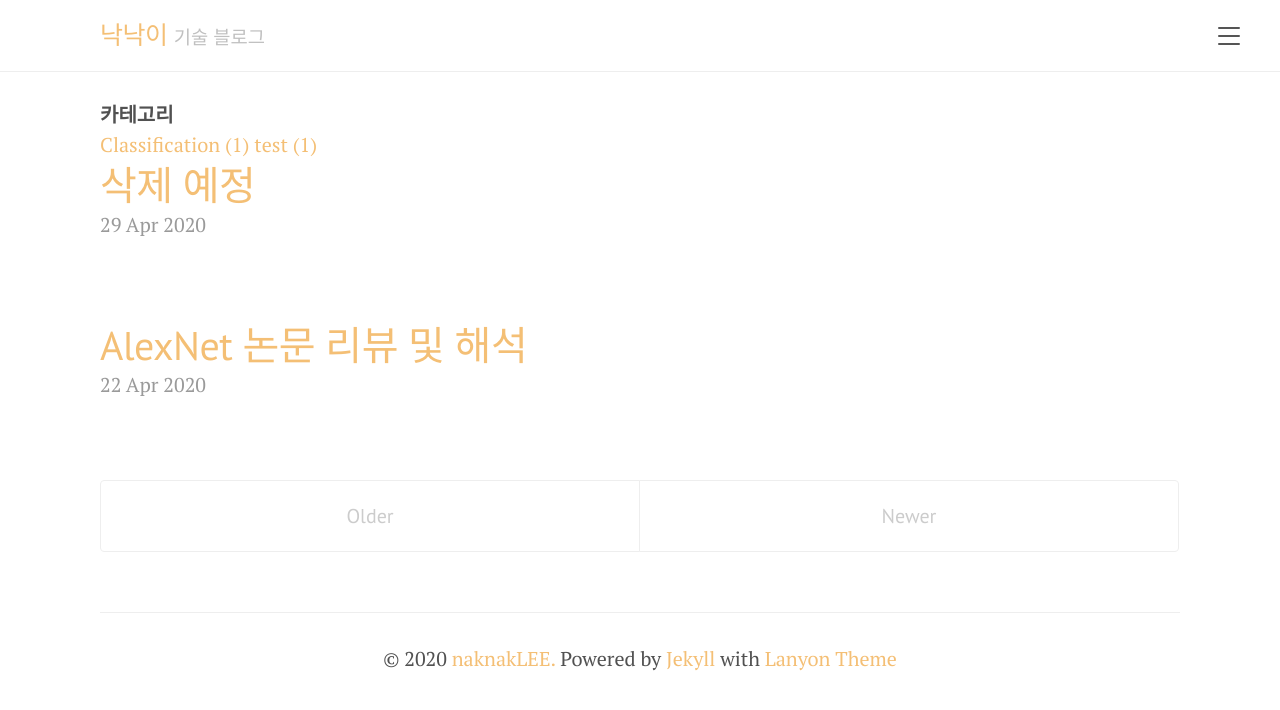
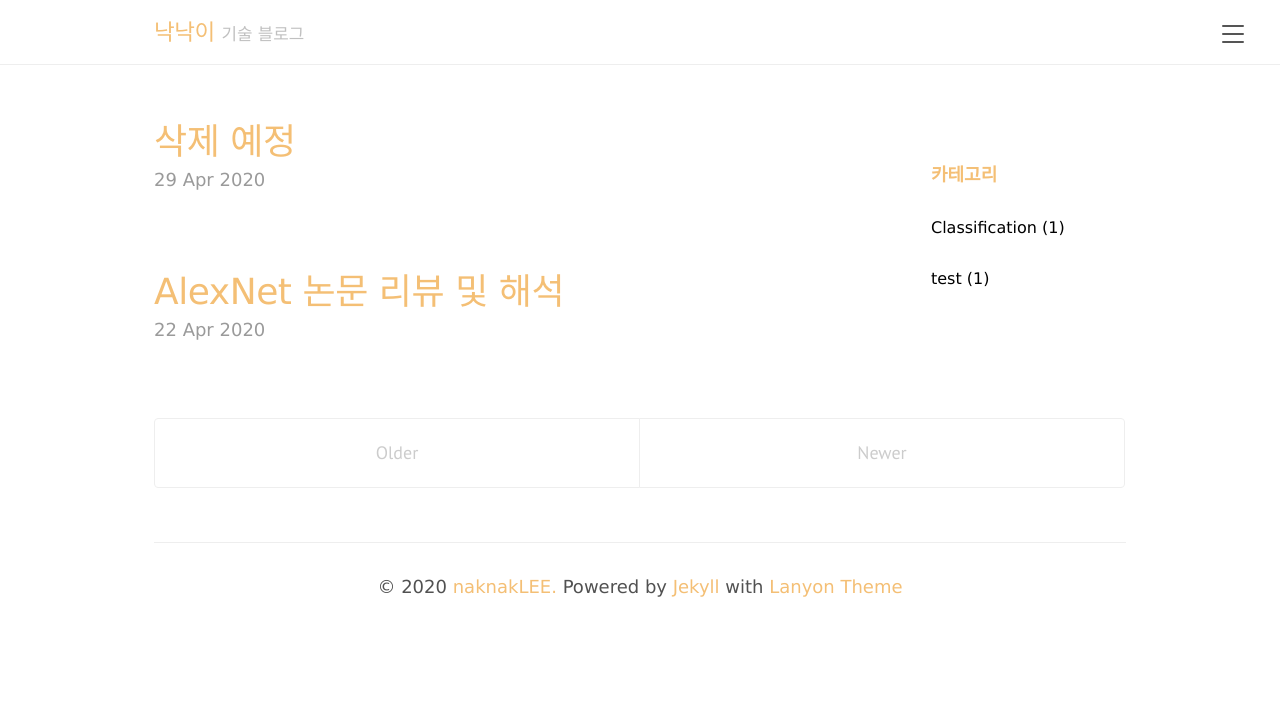
Before and after one commit to naknakLEE/naknakLEE.github.io, a Jekyll site: the page built from index.html, in a window 1280 px wide. Shown: the top 710 px of the page. Built offline with Jekyll 4.4.1, drawn with Linux system fonts in a browser that asks for light colours; the list of posts is cut into pages by our own code.

Commit message:
각종 css 변경

```diff
--- a/public/css/lanyon.css
+++ b/public/css/lanyon.css
@@ -39,15 +39,25 @@ html,
 body {
   overflow-x: hidden;
   /* 상단바 고정을 위한 속성 추가 */
-  padding-top: 50px;
+  /* padding-top: 50px; */
+
+  /* 폰트 추가 */
+  font: 400 18px/1.8 "Apple SD Gothic Neo","Nanum Barun Gothic","Nanum Gothic",Verdana,Arial,"Malgun Gothic",Dotum,sans-serif;
+
 }
 
 html {
-  font-family: "PT Serif", Georgia, "Times New Roman", serif;
+  /* 기존 폰트 */
+  /* font-family: "PT Serif", Georgia, "Times New Roman", serif; */
+  /* 폰트 추가 */
+  font: "Apple SD Gothic Neo","Nanum Barun Gothic","Nanum Gothic",Verdana,Arial,"Malgun Gothic",Dotum,sans-serif;
 }
 
 h1, h2, h3, h4, h5, h6 {
-  font-family: "PT Sans", Helvetica, Arial, sans-serif;
+  /* 기존 폰트 */
+  /* font-family: "PT Sans", Helvetica, Arial, sans-serif; */
+  /* 폰트 추가 */
+  font: "Apple SD Gothic Neo","Nanum Barun Gothic","Nanum Gothic",Verdana,Arial,"Malgun Gothic",Dotum,sans-serif;
   font-weight: 400;
   color: #313131;
   letter-spacing: -.025rem;
@@ -97,15 +107,19 @@ h1, h2, h3, h4, h5, h6 {
 
 .masthead {
   /* 상단바 고정을 위해 추가 */
-  position: fixed;
+  /* position: fixed;
   top: 0;
   width: 100%;
-  background-color: #fff;
+  background-color: #fff; */
+  /* 우선순위 지정 */
+  z-index: 99;
+  /* 상단바 고정을 위해 추가 끝 */
 
   padding-top:    1rem;
   padding-bottom: 1rem;
   margin-bottom: 3rem;
   border-bottom: 1px solid #eee;
+
 }
 .masthead-title {
   margin-top: 0;
@@ -126,6 +140,7 @@ h1, h2, h3, h4, h5, h6 {
   color: #c0c0c0;
   letter-spacing: 0;
 }
+
 
 @media (max-width: 48em) {
   .masthead-title {
@@ -154,6 +169,7 @@ h1, h2, h3, h4, h5, h6 {
 
 /* Style and "hide" the sidebar */
 .sidebar {
+
   position: fixed;
   top: 0;
   bottom: 0;
@@ -203,6 +219,21 @@ a.sidebar-nav-item:focus {
   border-color: transparent;
 }
 
+
+.categorybar-nav-item {
+  display: block;
+  padding: .5rem 1rem;
+  border-top: 1px solid rgba(255,255,255,.1);
+}
+.categorybar-nav-item.active,
+a.categorybar-nav-item:hover,
+a.categorybar-nav-item:focus {
+  text-decoration: none;
+  background-color: rgba(255,255,255,.1);
+  border-color: transparent;
+}
+
+
 @media (min-width: 48em) {
   .sidebar-item {
     padding: 1.5rem;
@@ -215,15 +246,20 @@ a.sidebar-nav-item:focus {
 
 /* Hide the sidebar checkbox that we toggle with `.sidebar-toggle` */
 .sidebar-checkbox {
-  position: absolute;
+  /* 사이드 바 클릭 시 처음으로 돌아가는 버그 해결 : 코드 삭제*/
+  /* position: absolute;
   opacity: 0;
   -webkit-user-select: none;
      -moz-user-select: none;
-          user-select: none;
+          user-select: none; */
+  /* 사이드 바 클릭 시 처음으로 돌아가는 버그 해결 : 코드 추가*/
+  display: none;
 }
 
 /* Style the `label` that we use to target the `.sidebar-checkbox` */
 .sidebar-toggle {
+  /* 우선순위 지정 */
+  z-index: 100;
   position: absolute;
   top:  .8rem;
   left: 1rem;
@@ -299,12 +335,38 @@ a.sidebar-nav-item:focus {
   z-index: 10;
   visibility: visible;
 }
+
 #sidebar-checkbox:checked ~ .sidebar,
 #sidebar-checkbox:checked ~ .wrap,
 #sidebar-checkbox:checked ~ .sidebar-toggle {
   -webkit-transform: translateX(14rem);
       -ms-transform: translateX(14rem);
           transform: translateX(14rem);
+}
+
+
+/*
+ * Reverse layout
+ *
+ * Flip the orientation of the page by placing the `.sidebar` and sidebar toggle
+ * on the right side.
+ */
+
+ .layout-reverse .sidebar {
+  left: auto;
+  right: -14rem;
+}
+.layout-reverse .sidebar-toggle {
+  left: auto;
+  right: 1rem;
+}
+
+.layout-reverse #sidebar-checkbox:checked ~ .sidebar,
+.layout-reverse #sidebar-checkbox:checked ~ .wrap,
+.layout-reverse #sidebar-checkbox:checked ~ .sidebar-toggle {
+  -webkit-transform: translateX(-14rem);
+      -ms-transform: translateX(-14rem);
+          transform: translateX(-14rem);
 }
 
 
@@ -417,29 +479,6 @@ a.pagination-item:hover {
 }
 
 
-/*
- * Reverse layout
- *
- * Flip the orientation of the page by placing the `.sidebar` and sidebar toggle
- * on the right side.
- */
-
-.layout-reverse .sidebar {
-  left: auto;
-  right: -14rem;
-}
-.layout-reverse .sidebar-toggle {
-  left: auto;
-  right: 1rem;
-}
-
-.layout-reverse #sidebar-checkbox:checked ~ .sidebar,
-.layout-reverse #sidebar-checkbox:checked ~ .wrap,
-.layout-reverse #sidebar-checkbox:checked ~ .sidebar-toggle {
-  -webkit-transform: translateX(-14rem);
-      -ms-transform: translateX(-14rem);
-          transform: translateX(-14rem);
-}
 
 
 /*
@@ -481,8 +520,14 @@ a.pagination-item:hover {
 }
 .theme-base-0a .container a,
 .theme-base-0a .sidebar-toggle,
+.theme-base-0a .categorybar-nav-item,
 .theme-base-0a .related-posts li a:hover {
   color: #f4bf75;
+}
+/* 카테고리는 검정으로 */
+.theme-base-0a .container a span
+/* .theme-base-0a .container .a-post-title */{
+  color: black;
 }
 
 /* Green */
@@ -570,7 +615,24 @@ a.pagination-item:hover {
   box-shadow: -.25rem 0 .5rem rgba(0,0,0,.1);
 }
 
-/* Set Footer */
+/* footer 가운데 정렬 */
 .footer{
   text-align: center;
 }
+
+/* 카테고리 바 오른쪽으로 추가 */
+.page-aside {
+  float: right;
+  width: 25%;
+  box-sizing: border-box;
+  padding: 30px;
+}
+
+/* 카테고리 폰트 사이즈 조정 */
+.page-aside .content-ul a span{
+  font-size: 16px;
+}
+
+/* .sidebar-toggle{
+  display: none;
+} */
```
